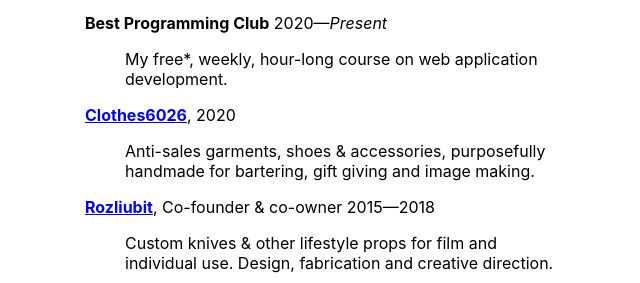
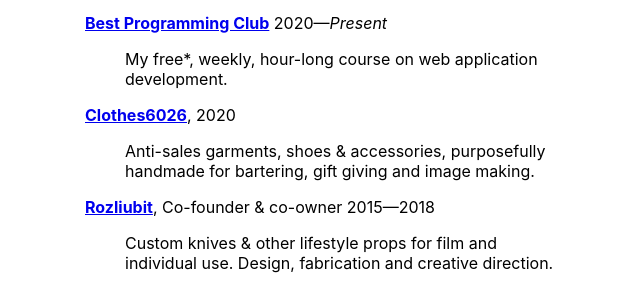
Before and after one commit to SuaYoo/website, a plain HTML site: page public/index.html in a window 1280 px wide. Shown: the part 216-499 px from the top of the page, without its empty margins (315-955 px from the left). Drawn offline with Linux system fonts and the light colour scheme.

Commit message:
link to bpc

```diff
--- a/public/index.html
+++ b/public/index.html
@@ -76,9 +76,15 @@
 
             <div>
               <dt>
-                <strong>Best Programming Club</strong> 2020&mdash;<em
-                  >Present</em
+                <strong
+                  ><a
+                    href="https://bestprogramming.club/"
+                    target="_blank"
+                    title="Best Programming Club website"
+                    >Best Programming Club</a
+                  ></strong
                 >
+                2020&mdash;<em>Present</em>
               </dt>
               <dd>
                 <p>
```
